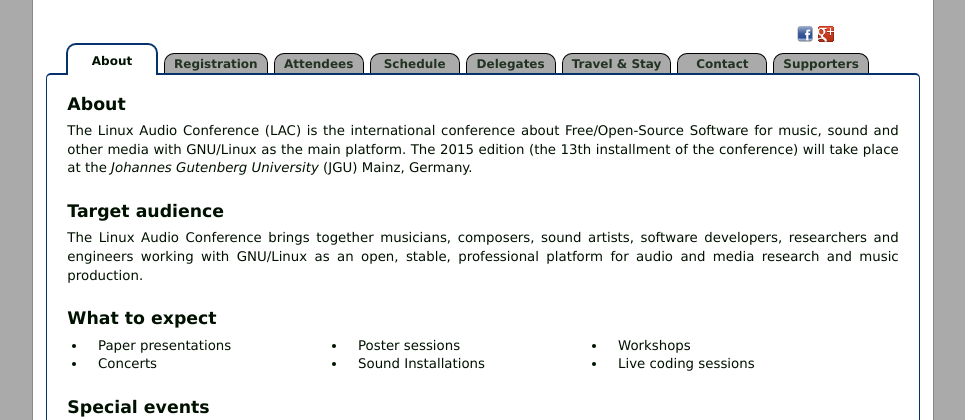
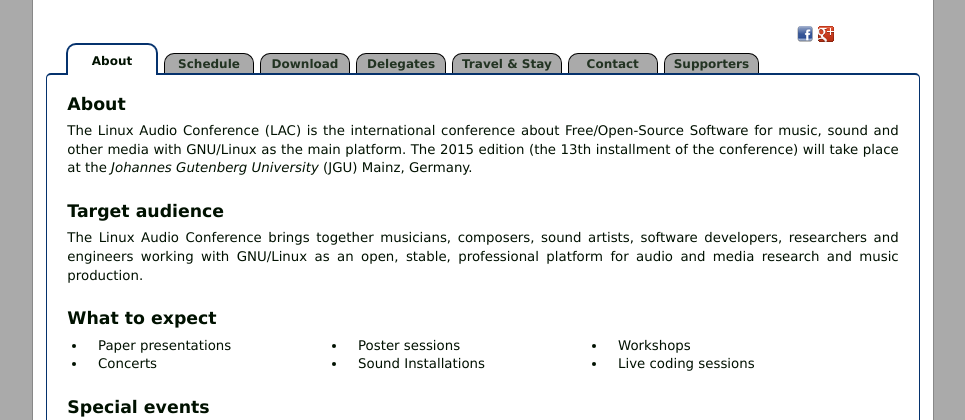
Before and after one commit to x42/lac2015, a PHP site: page / in a window 1280 px wide. Shown: the part 145-565 px from the top of the page, without its empty margins (157-1122 px from the left). Run offline with PHP 8.4, Linux system fonts and the light colour scheme; data that the repository does not hold is empty; a stand-in replaces the project's code that opens the database connection; some libraries are stand-ins or nearby versions.

Commit message:
update menu

```diff
--- a/site.php
+++ b/site.php
@@ -6,9 +6,8 @@
 #pages listed as 'tabs' on the site
   $pages = array(
     'about' => 'About',
-    'registration' => 'Registration',
-    'participants' => 'Attendees',
     'program'  => 'Schedule',
+    'files' => 'Download',
     'speakers'  => 'Delegates',
     'travel' => 'Travel &amp; Stay',
     'contact' => 'Contact',
@@ -17,9 +16,10 @@
 
 # other available pages - not shown as 'tabs'
   $hidden = array(
+    'registration' => 'Registration',
+    'participants' => 'Attendees',
     'participation' => 'CFP',
     'excursion' => 'Excursion',
-    'files' => 'Download',
     'profile' => 'Profile',
   );
 
```
